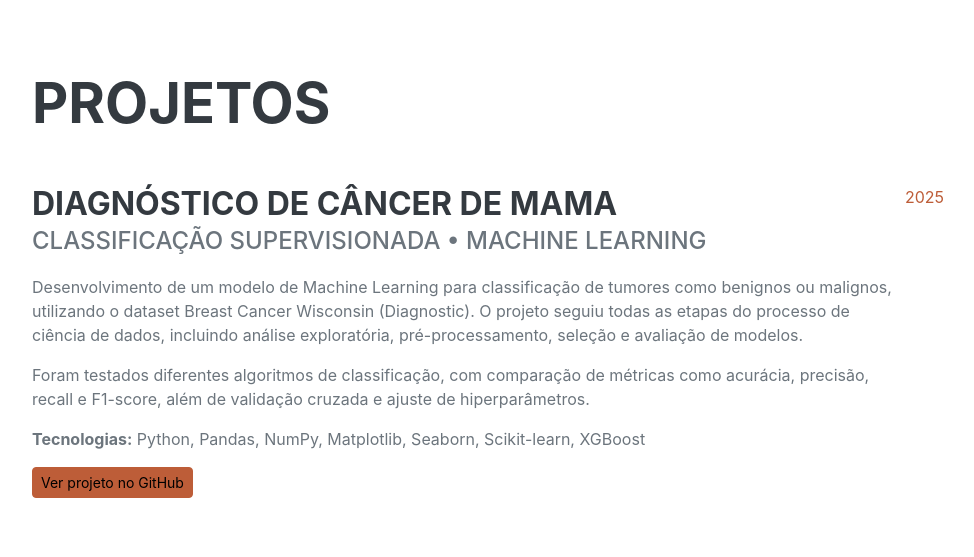
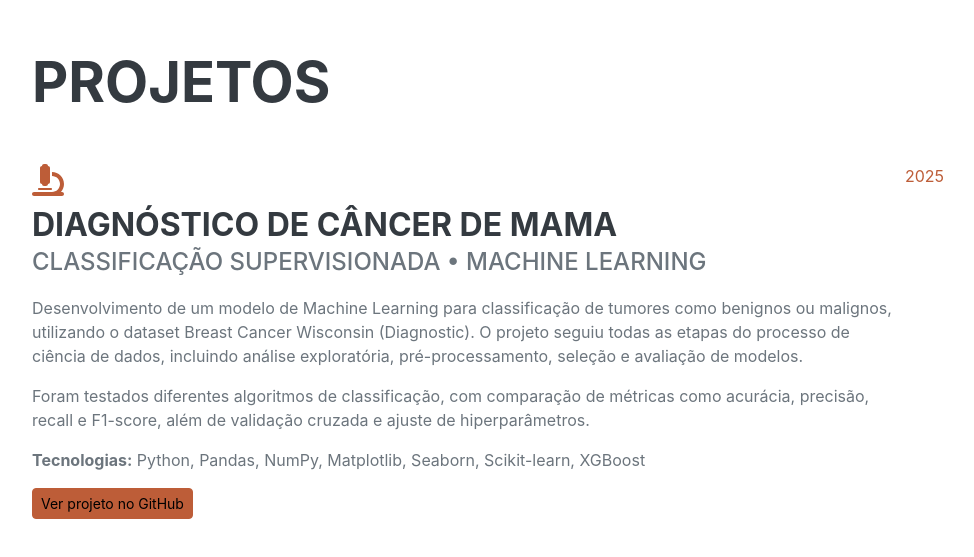
Before and after one commit to claudiarpaim/portfolio, a website: page index.html in a window 1280 px wide. Shown: the part 4897-5454 px from the top of the page, without its empty margins (288-1262 px from the left). Drawn offline with nearby package versions, Linux system fonts and the light colour scheme; a web font is replaced by a local one.

Commit message:
Update index.html

```diff
--- a/index.html
+++ b/index.html
@@ -249,6 +249,10 @@
                     <!-- Projeto 1 -->
                     <div class="d-flex flex-column flex-md-row justify-content-between mb-5">
                         <div class="flex-grow-1">
+                            <div class="mb-2">
+                                <i class="fas fa-microscope fa-2x text-primary"></i>
+                            </div>
+
                             <h3 class="mb-0">Diagnóstico de Câncer de Mama</h3>
                             <div class="subheading mb-3">
                                 Classificação supervisionada • Machine Learning
```
